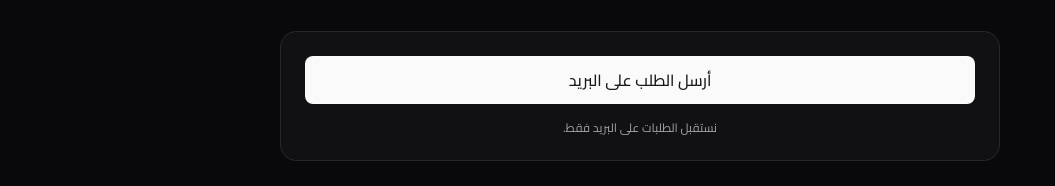
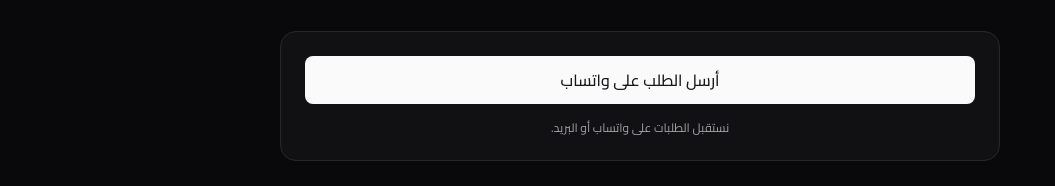
Before and after one commit to ZOOKA-AI/chatbot, a Next.js app: page /partners/join in a window 1280 px wide. Shown: the part 415-601 px from the top of the page, without its empty margins (0-1055 px from the left). Built offline with nearby package versions, Linux system fonts and the light colour scheme; no server answers; what @ai-sdk/groq, async_hooks, bcrypt-ts would draw is missing.

Commit message:
feat(contact): point app/(chat)/partners/join/page.tsx at the masked /wa route

```diff
--- a/app/(chat)/partners/join/page.tsx
+++ b/app/(chat)/partners/join/page.tsx
@@ -75,16 +75,16 @@ export default async function PartnerJoinPage() {
       <section className="flex flex-col items-center gap-4 rounded-2xl border bg-muted/30 p-6">
         <a
           className="w-full rounded-lg bg-primary px-6 py-3 text-center font-medium text-primary-foreground"
-          href={`mailto:${CONTACT_EMAIL}?body=${message}`}
+          href="/wa"
           rel="noreferrer"
           target="_blank"
         >
-          {isAr ? "أرسل الطلب على البريد" : "Send the request by email"}
+          {isAr ? "أرسل الطلب على واتساب" : "Send the request on WhatsApp"}
         </a>
         <p className="text-xs text-muted-foreground">
           {isAr
-            ? "نستقبل الطلبات على البريد فقط."
-            : "Requests are accepted by email only."}
+            ? "نستقبل الطلبات على واتساب أو البريد."
+            : "Requests are accepted on WhatsApp or by email."}
         </p>
       </section>
 
```
